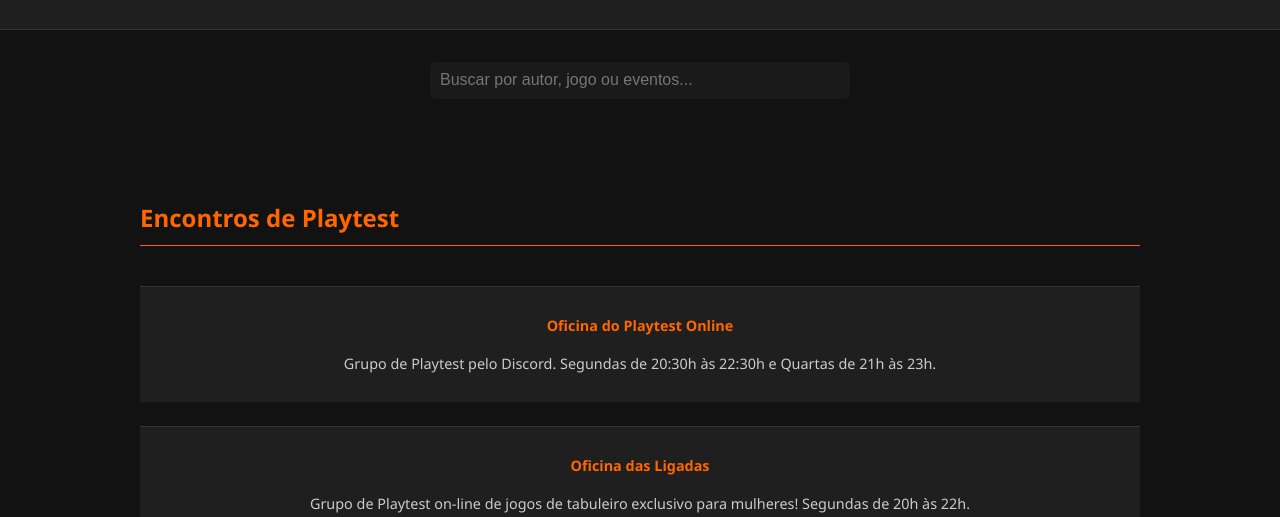
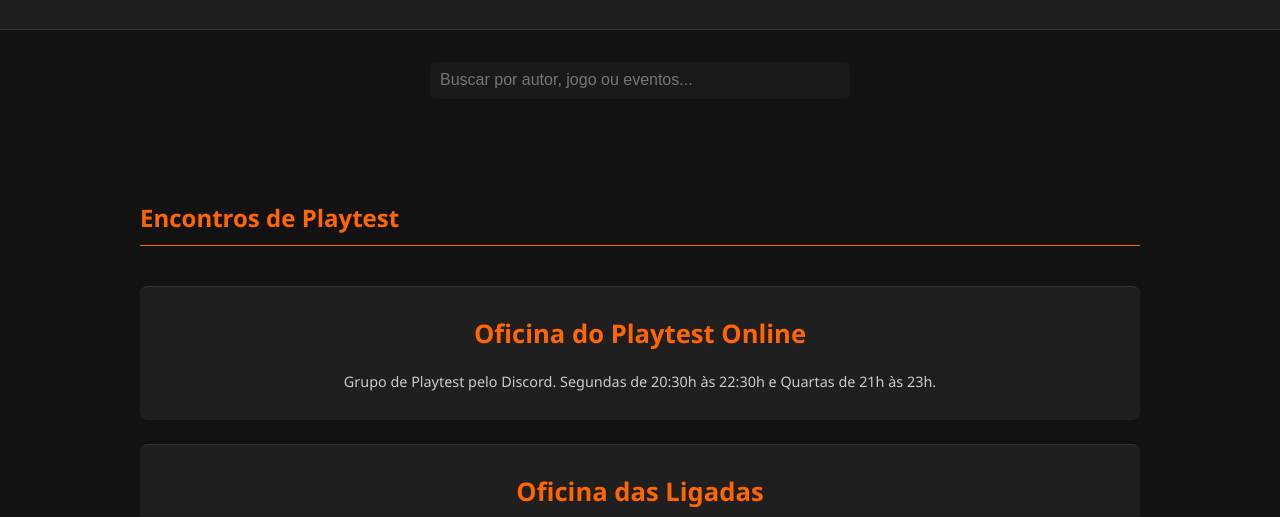
Before and after one commit to fabioecco/fabioecco.github.io, a plain HTML site: page indexv02.html in a window 1280 px wide. Shown: the part 283-800 px from the top of the page. Drawn offline with nearby package versions, Linux system fonts and the light colour scheme; no server answers.

Commit message:
Update aumenta fonte OPON e Ligadas

```diff
--- a/indexv02.html
+++ b/indexv02.html
@@ -257,15 +257,15 @@ body {
   <section id="encontros">
     <h2>Encontros de Playtest</h2>
     <div class="grid" id="lista-encontros"></div>
-    <div id="encontro-opon" style="width:100%; background:#1f1f1f; border-top:1px solid #333; margin-top:1.5rem; padding:0.8rem 1rem; box-sizing:border-box; text-align:center; color:#ccc; font-size:0.9rem;">
-    <p><a href="https://discord.gg/5dN33M4xbd" target="_blank" style="color:#ff6600; text-decoration:none; font-weight:bold;">Oficina do Playtest Online</a></p>
+    <div id="encontro-opon" style="width:100%; background:#1f1f1f; border-top:1px solid #333; margin-top:1.5rem; padding:0.8rem 1rem; box-sizing:border-box; border-radius: 8px; text-align:center; color:#ccc; font-size:0.9rem;">
+    <p><a href="https://discord.gg/5dN33M4xbd" target="_blank" style="font-size: 1.6rem; color:#ff6600; text-decoration:none; font-weight:bold;">Oficina do Playtest Online</a></p>
     <p class="ao-vivo" style="display:none; color:#4CAF50; font-weight:bold; animation: blink 1.5s infinite;">Acontecendo agora!</p>
     <p>Grupo de Playtest pelo Discord. Segundas de 20:30h às 22:30h e Quartas de 21h às 23h.</p>
     </div>
-    <div id="encontro-ligadas" style="width:100%; background:#1f1f1f; border-top:1px solid #333; margin-top:1.5rem; padding:0.8rem 1rem; box-sizing:border-box; text-align:center; color:#ccc; font-size:0.9rem;">
-    <p><a href="https://www.instagram.com/oficinadasligadas/" target="_blank" style="color:#ff6600; text-decoration:none; font-weight:bold;">Oficina das Ligadas</a></p>
+    <div id="encontro-ligadas" style="width:100%; background:#1f1f1f; border-top:1px solid #333; margin-top:1.5rem; padding:0.8rem 1rem; box-sizing:border-box; border-radius: 8px; text-align:center; color:#ccc; font-size:0.9rem;">
+    <p><a href="https://www.instagram.com/oficinadasligadas/" target="_blank" style="font-size: 1.6rem; color:#ff6600; text-decoration:none; font-weight:bold;">Oficina das Ligadas</a></p>
     <p class="ao-vivo" style="display:none; color:#4CAF50; font-weight:bold; animation: blink 1.5s infinite;">Acontecendo agora!</p>
-    <p>Grupo de Playtest on-line de jogos de tabuleiro exclusivo para mulheres! Segundas de 20h às 22h.</p>
+    <p>Grupo de Playtest online exclusivo para mulheres! Segundas de 20h às 22h.</p>
     </div>
   </section>
 
@@ -487,7 +487,7 @@ body {
             <p>${horario}</p>
             ${descricao ? `<p>${descricao}</p>` : "<p>Nenhuma descrição informada.</p>"}
             <p>${local}</p>
-            ${link ? `<a href="${link}" target="_blank" rel="noopener noreferrer">Ver mais</a>` : "<a href=''>Ver mais</a>"}
+            ${link ? `<a href="${link}" target="_blank">Ver mais</a>` : "<a href=''>Ver mais</a>"}
           </div>`;
         container.appendChild(card);
       });
@@ -525,7 +525,7 @@ body {
             <p>${horario}</p>
             ${descricao ? `<p>${descricao}</p>` : "<p>Nenhuma descrição informada.</p>"}
             <p>${local}</p>
-            ${link ? `<a href="${link}" target="_blank" rel="noopener noreferrer">Ver no Mapa</a>` : "<a href=''>Ver no Mapa</a>"}
+            ${link ? `<a href="${link}" target="_blank">Ver no Mapa</a>` : "<a href=''>Ver no Mapa</a>"}
           </div>`;
         container.appendChild(card);
       });
@@ -549,8 +549,8 @@ body {
     // Acontecendo Agora para OPON e Ligadas
     function atualizarEncontrosFixos() {
     const opon = encontroAcontecendoAgora("segunda", "20:30 às 22:30") ||
-                    encontroAcontecendoAgora("domingos", "20h às 23h");
-    const ligadas = encontroAcontecendoAgora("domingos", "20h às 22h");
+                    encontroAcontecendoAgora("quarta", "21h às 23h");
+    const ligadas = encontroAcontecendoAgora("segunda", "20h às 22h");
     if (opon) {
       document.querySelector("#encontro-opon .ao-vivo").style.display = "block";
     }
```
